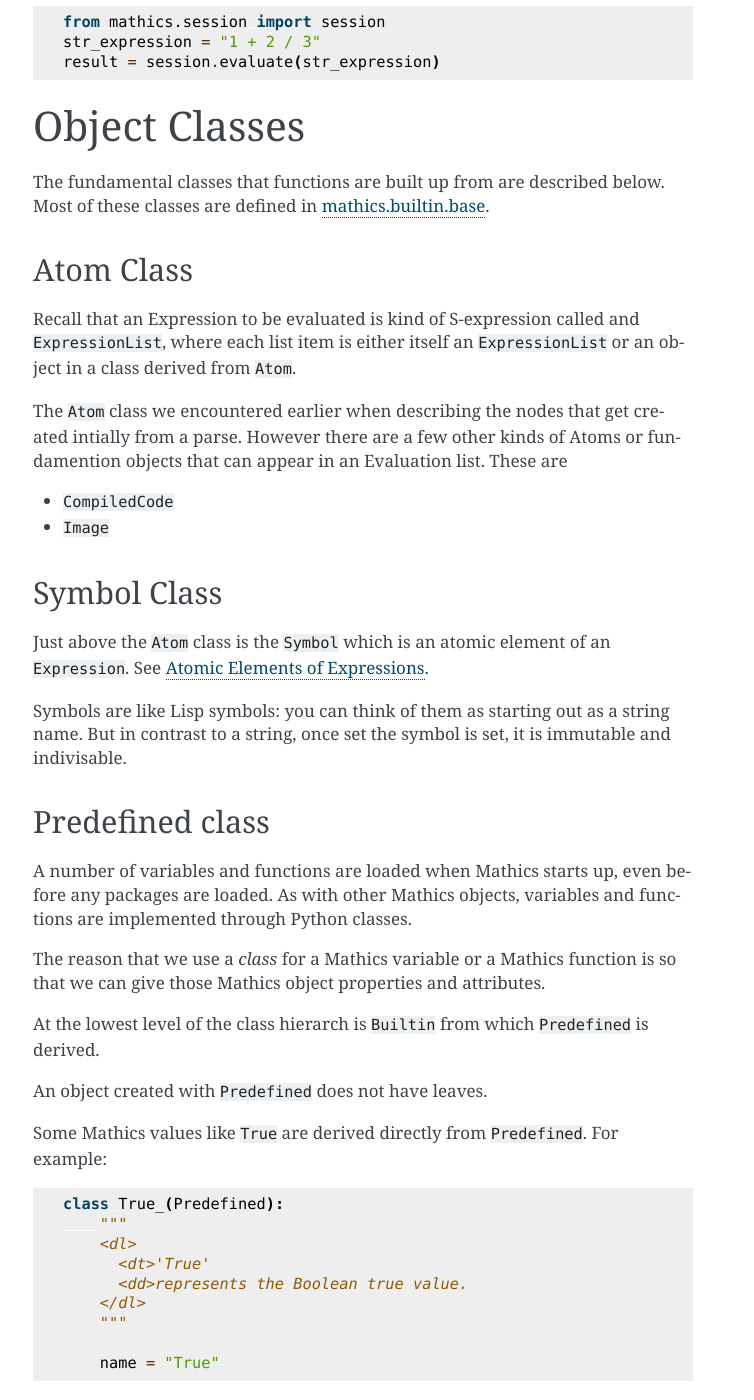
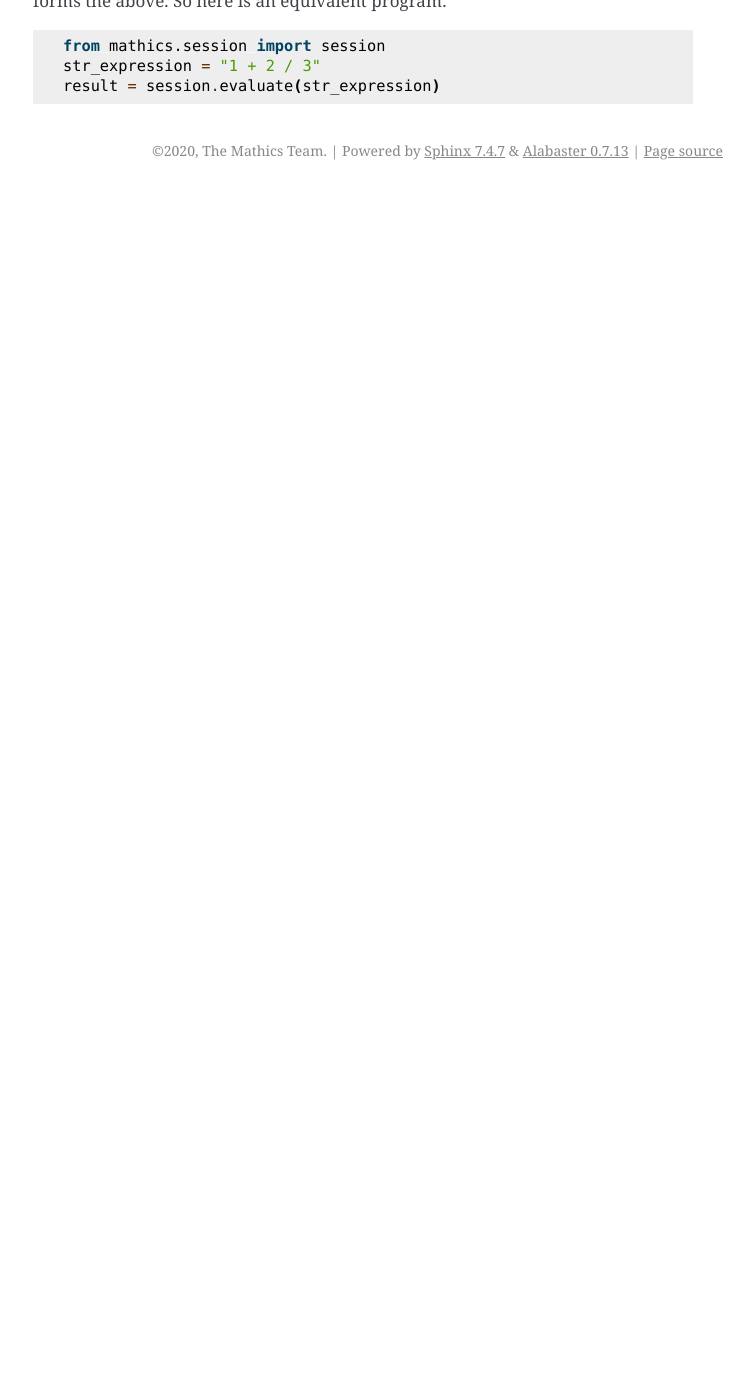
Before and after one commit to Mathics3/mathics-development-guide, a Sphinx documentation site: the page built from docs/extending/developing-code/code-overview/evaluation.rst, in a window 1280 px wide and 1400 px high, scrolled down 3200 px. Shown: the whole window, without its empty margins (387-1141 px from the left). Built offline with Sphinx 7.4.7, drawn with Linux system fonts in a browser that asks for light colours; after the commit the page ends 3390 px from its top, so only the background shows below that; some of the changed text lies outside the part shown.

Commit message:
Split off Mathics Object classes

```diff
--- a/docs/extending/developing-code/code-overview.rst
+++ b/docs/extending/developing-code/code-overview.rst
@@ -28,3 +28,4 @@
    code-overview/scanning-and-parsing
    code-overview/ast
    code-overview/evaluation
+   code-overview/object-classes
--- a/docs/extending/developing-code/code-overview/evaluation.rst
+++ b/docs/extending/developing-code/code-overview/evaluation.rst
@@ -65,8 +65,8 @@
 either directly indirectly from the ``Builtin`` class rather than the
 ``Predefine`` class. To figure out which ``apply`` method in the class
 object to call, each method's document string (or docstring) is
-consulted. The lookup process is kicked off using the ``evaluate()``
-method found in the ``Predefined`` class.
+consulted. The lookup process is kicked off using ``evaluate()``
+method found in the ``Expression`` class.
 
 As we go along, we'll describe other conventions that are used that
 are crucial in getting the interpreter work properly. But for now,
@@ -171,167 +171,3 @@
     from mathics.session import session
     str_expression = "1 + 2 / 3"
     result = session.evaluate(str_expression)
-
-
-===============
- Object Classes
-===============
-
-The fundamental classes that functions are built up from are described
-below. Most of these classes are defined in `mathics.builtin.base
-<https://github.com/mathics/Mathics/tree/master/mathics/builtin/base>`_.
-
-.. index:: Atom
-
-Atom Class
-==========
-
-Recall that an Expression to be evaluated is kind of S-expression
-called and ``ExpressionList``, where each list item is either itself
-an ``ExpressionList`` or an object in a class derived from ``Atom``.
-
-The ``Atom`` class we encountered earlier when describing the nodes
-that get created intially from a parse. However there are a few other
-kinds of Atoms or fundamention objects that can appear in an
-Evaluation list. These are
-
-* ``CompiledCode``
-* ``Image``
-
-.. index:: Builtin, Predefined
-
-Symbol Class
-============
-.. index:: Symbol
-
-Just above the ``Atom`` class is the ``Symbol`` which is an atomic element of an ``Expression``.
-See `Atomic Elements of Expressions <https://reference.wolfram.com/language/guide/AtomicElementsOfExpressions.html>`_.
-
-Symbols are like Lisp symbols: you can think of them as starting out as a string name. But in contrast to a string, once set the symbol is set, it is immutable and indivisable.
-
-
-Predefined class
-================
-
-A number of variables and functions are loaded when Mathics starts up,
-even before any packages are loaded. As with other Mathics objects,
-variables and functions are implemented through Python classes.
-
-The reason that we use a *class* for a Mathics variable or a Mathics
-function is so that we can give those Mathics object properties and
-attributes.
-
-At the lowest level of the class hierarch is ``Builtin`` from which
-``Predefined`` is derived.
-
-An object created with ``Predefined`` does not have leaves.
-
-Some Mathics values like ``True`` are derived directly
-from ``Predefined``. For example:
-
-.. code:: python
-
-    class True_(Predefined):
-        """
-        <dl>
-          <dt>'True'
-          <dd>represents the Boolean true value.
-        </dl>
-        """
-
-        name = "True"
-
-In the above, note that the class name has an underscore (``_``)
-appended it. We do this so as not to conflict with the Python value ``True``. The
-class variable ``name`` is used to associate the Mathics name.
-
-A number of Mathics variables like ``$ByteOrdering`` are also derived
-directly from the ``Predefined`` class. Since Python class names
-cannot start with a dollar sign (``$``), we drop off the leading
-``$``, in the class name, and that gives us: ``ByteOrdering``.
-
-As with the ``True`` example shown above, the Mathics name is set
-using class variable ``name`` defined in the ``ByteOrdering``
-class. For example:
-
-.. code:: python
-
-   class ByteOrdering(Predefined):
-      """
-      <dl>
-        <dt>'$ByteOrdering'
-        <dd>returns the native ordering of bytes in binary data on your computer system.
-      </dl>
-      """
-      name = "$ByteOrdering"
-
-    def evaluate(self, evaluation) -> Integer:
-        return Integer(1 if sys.byteorder == "big" else -1)
-
-
-The ``evaluate()`` function above is called to get the value of variable ``$ByteOrdering``.
-
-A feature of the ``Predefined`` class is the convention that its
-default ``evaluation()`` method looks at the docstring of its methods that start
-out with ``applied`` in order to figure out which method to call. We will
-see an example of this next when describing the ``Builtin`` class.
-
-
-Builtin class
-=============
-
-Mathics has over thousand built-in functions. Except the few that are
-derived from ``Predefined``, the rest are derived directly or
-indirectly from ``Builtin``.
-
-Lets look at a simple one:
-
-.. code:: python
-
-    class Head(Builtin):
-        """
-        <dl>
-        <dt>'Head[$expr$]'
-            <dd>returns the head of the expression or atom $expr$.
-        </dl>
-
-        >> Head[a * b]
-         = Times
-        >> Head[6]
-         = Integer
-        >> Head[x]
-         = Symbol
-        """
-
-        def apply(self, expr, evaluation):
-            "Head[expr_]"
-
-            return expr.get_head()
-
-In the above, we have not defined an ``evaluation()`` method
-explicitly so we get ``Predfined``'s built-in ``evaluation()``
-method. What that does is look for the methods that start ``apply``
-and it looks at its docstring to get the Mathics Form which to match
-on for the apply method to call, and the arguments to pass it.
-
-For ``Head`` above, we see that it has one paramater which is called
-*expr*. Note that in the Python method there is also *expr* variable
-it its method signature which is listed right after the usual *self*
-method that you find on all method functions.
-
-At the end is an *evaluation* parameter and this contains definitions
-and the context if the method needs to evaluate expressions.
-
-.. index:: Operator
-
-Operator
-========
-
-PrefixOperator and PostFixOperator
-==================================
-
-BinaryOperator and UnaryOperator
-================================
-
-SympyFunction and _MPMathFunction
-=================================
```
Also changed, not shown: other parts of docs/extending/developing-code/code-overview/evaluation.rst (+1 -1 lines), docs/extending/developing-code/code-overview/object-classes.rst (added, +164 -0 lines).
